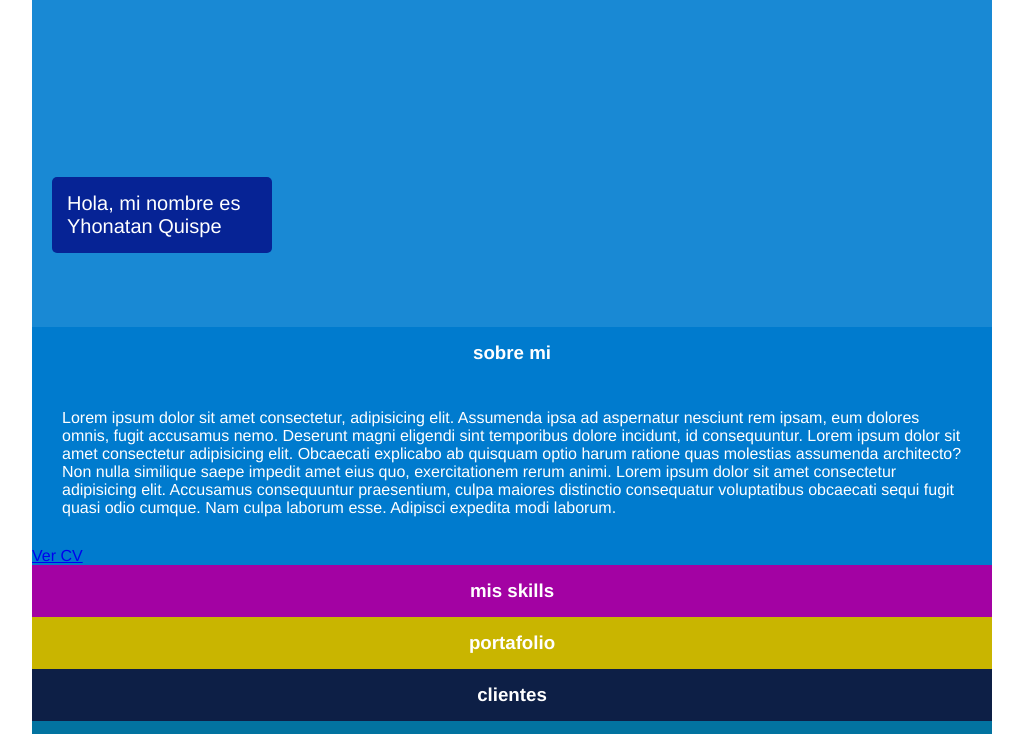
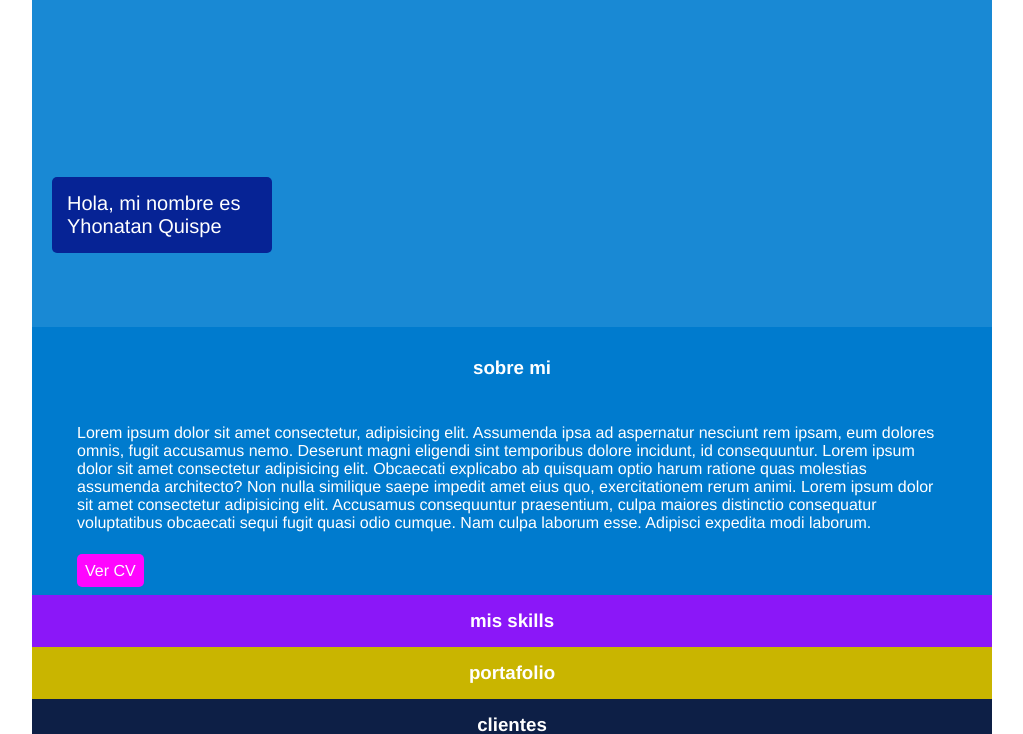
Before and after one commit to YhonatanQU/idat, a plain HTML site: page index.html in a window 1280 px wide. Shown: the part 73-807 px from the top of the page, without its empty margins (128-1151 px from the left). Drawn offline with Linux system fonts and the light colour scheme.

Commit message:
Enlazando estilos

```diff
--- a/index.html
+++ b/index.html
@@ -5,6 +5,8 @@
     <meta charset="UTF-8">
     <meta name="viewport" content="width=device-width, initial-scale=1.0">
     <link rel="stylesheet" href="css/app.css">
+    <link rel="stylesheet" href="css/reset.css">
+    <link rel="stylesheet" href="css/main.css">
     <title>Document</title>
 </head>
 
@@ -20,7 +22,8 @@
                 sit amet consectetur adipisicing elit. Obcaecati explicabo ab quisquam optio harum ratione quas molestias assumenda architecto? Non nulla similique saepe impedit amet eius quo, exercitationem rerum animi. Lorem ipsum dolor sit amet consectetur
                 adipisicing elit. Accusamus consequuntur praesentium, culpa maiores distinctio consequatur voluptatibus obcaecati sequi fugit quasi odio cumque. Nam culpa laborum esse. Adipisci expedita modi laborum.
             </article>
-            <a href="#" class="btn-ver">Ver CV</a>
+            <a href="#" class="btn-enlace">Ver CV</a>
+
         </section>
         <section class="skills">
             <h3>mis skills</h3>
```
